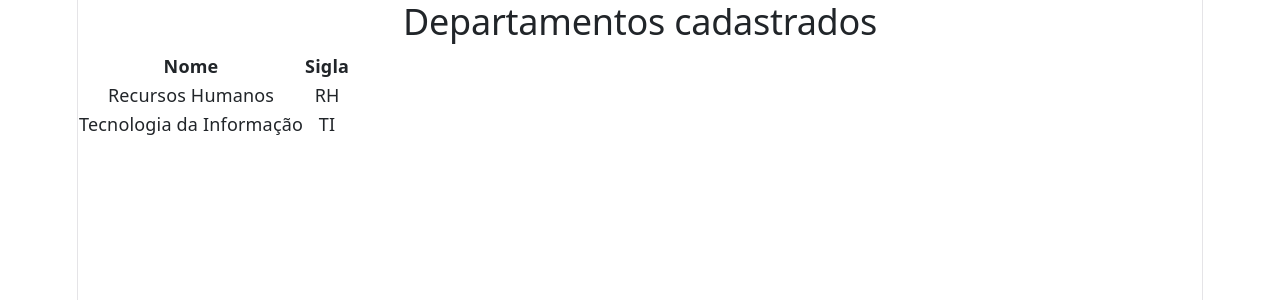
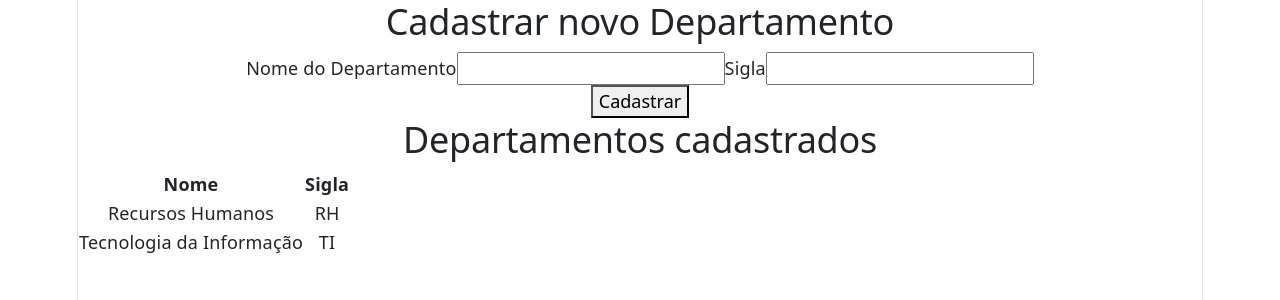
Before and after one commit to gok2001/requisicao-http, a React (Vite) app: page / in a window 1280 px wide. Shown: the top 300 px of the page. Built offline with nearby package versions, Linux system fonts and the light colour scheme; data requests are answered from the project's data file.

Commit message:
feat: complementa algumas coisas

```diff
--- a/src/App.jsx
+++ b/src/App.jsx
@@ -1,5 +1,6 @@
 import { useState, useEffect } from 'react';
 import DepartmentList from './assets/components/DepartmentList';
+import DepartmentForm from './assets/components/DepartmentForm';
 
 function App() {
   const url = "http://localhost:3000/departments";
@@ -68,6 +69,15 @@ function App() {
 
   return (
     <div>
+      <DepartmentForm
+        name={name}
+        setName={setName}
+        acronym={acronym}
+        setAcronym={setAcronym}
+        handleSubmit={handleSubmit}
+        error={error}
+      />
+
       <DepartmentList
         departments={departments}
       />
--- a/src/assets/components/DepartmentForm.jsx
+++ b/src/assets/components/DepartmentForm.jsx
@@ -27,6 +27,9 @@ export default function DepartmentForm({
                 value={acronym}
                 onChange={(e) => setAcronym(e.target.value)}
             />
+            <div>
+                {error.acronym}
+            </div>
 
             <button type="submit">Cadastrar</button>
         </form>
```
